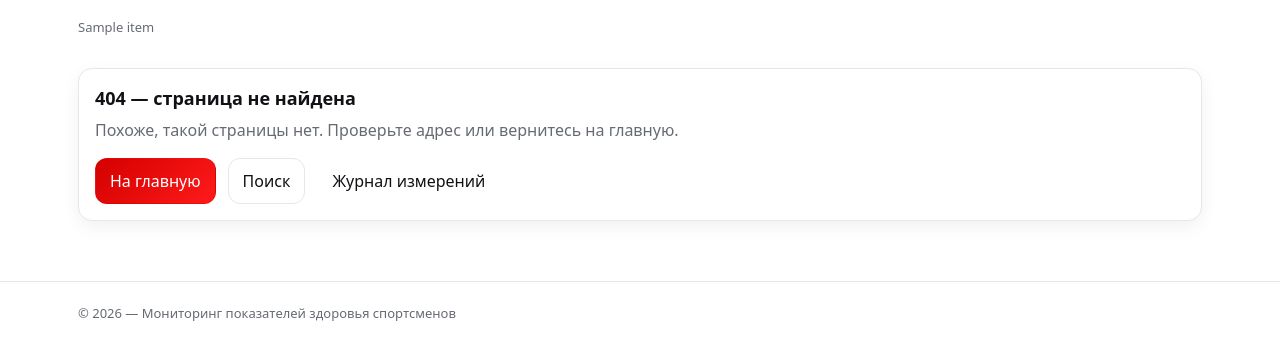
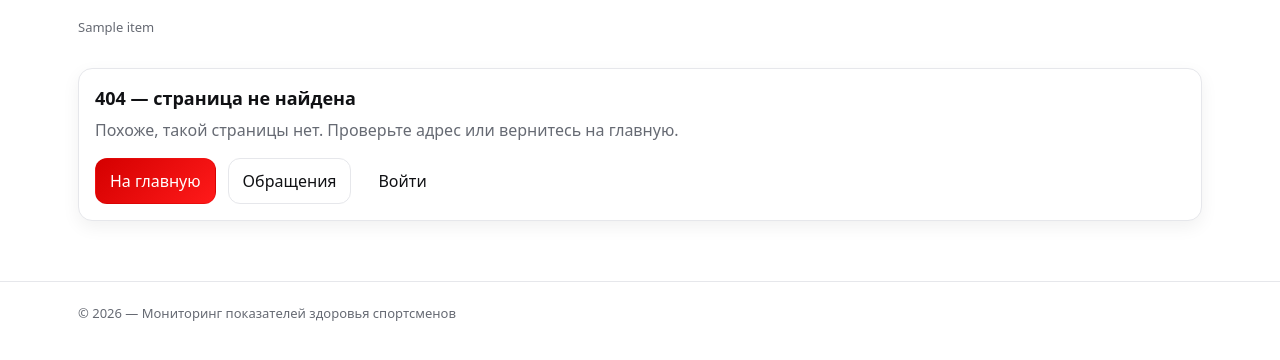
Before and after one commit to tequilaisback/muiv, a Python web app: template app/templates/404.html in a window 1280 px wide. Shown: the part 75-435 px from the top of the page. Run offline with Jinja, Linux system fonts and the light colour scheme; the template is opened without the code that fills it: most values are stand-ins (such as "Sample title", 1, 10 or a date in 2020).

Commit message:
Update 404.html

```diff
--- a/app/templates/404.html
+++ b/app/templates/404.html
@@ -13,8 +13,15 @@
 
       <div class="row mt-16">
         <a class="btn btn--primary" href="{{ url_for('routes.index') }}">На главную</a>
-        <a class="btn" href="{{ url_for('routes.search') }}">Поиск</a>
-        <a class="btn btn--ghost" href="{{ url_for('routes.catalog') }}">Журнал измерений</a>
+        {% if is_staff %}
+          <a class="btn" href="{{ url_for('routes.search') }}">Поиск</a>
+          <a class="btn btn--ghost" href="{{ url_for('routes.catalog') }}">Журнал измерений</a>
+        {% elif is_user %}
+          <a class="btn" href="{{ url_for('cabinet.cabinet_home') }}">Кабинет</a>
+        {% else %}
+          <a class="btn" href="{{ url_for('feedback.feedback_home') }}">Обращения</a>
+          <a class="btn btn--ghost" href="{{ url_for('auth.login') }}">Войти</a>
+        {% endif %}
       </div>
     </div>
   </div>
```
